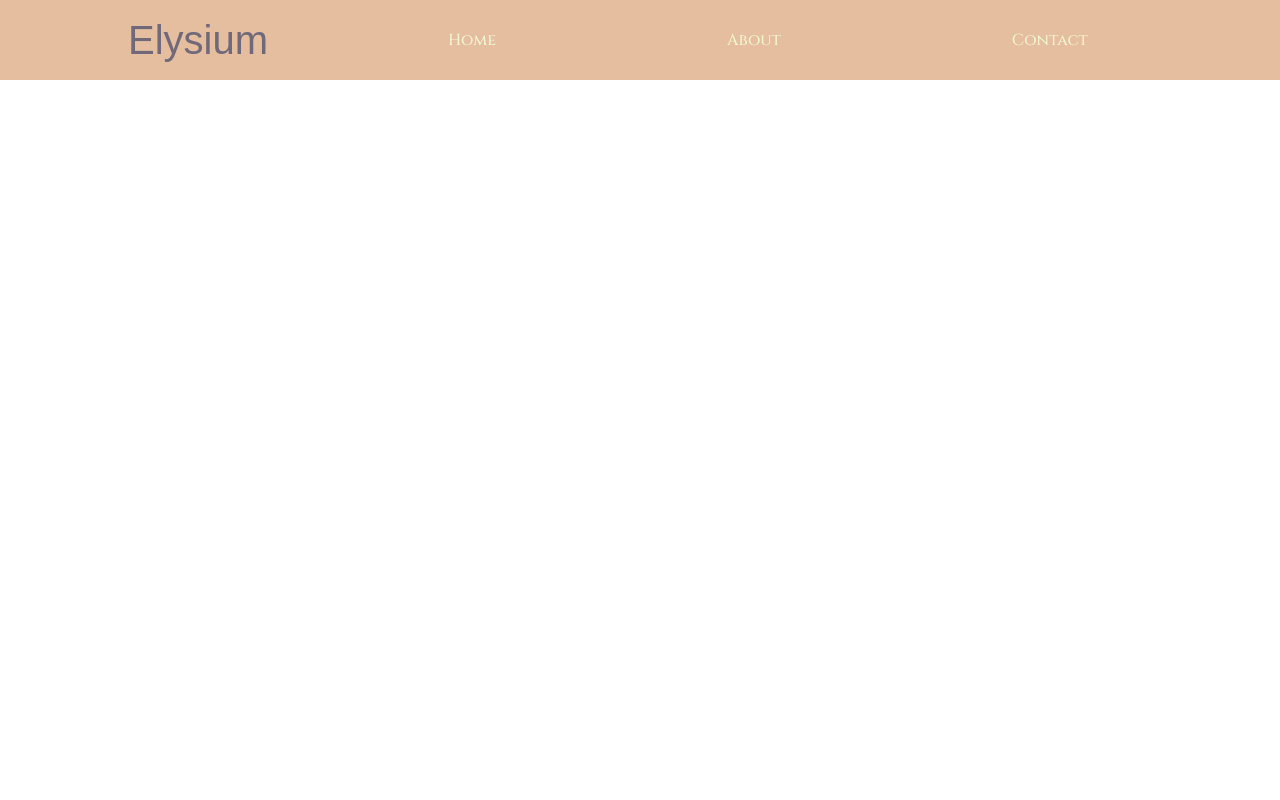
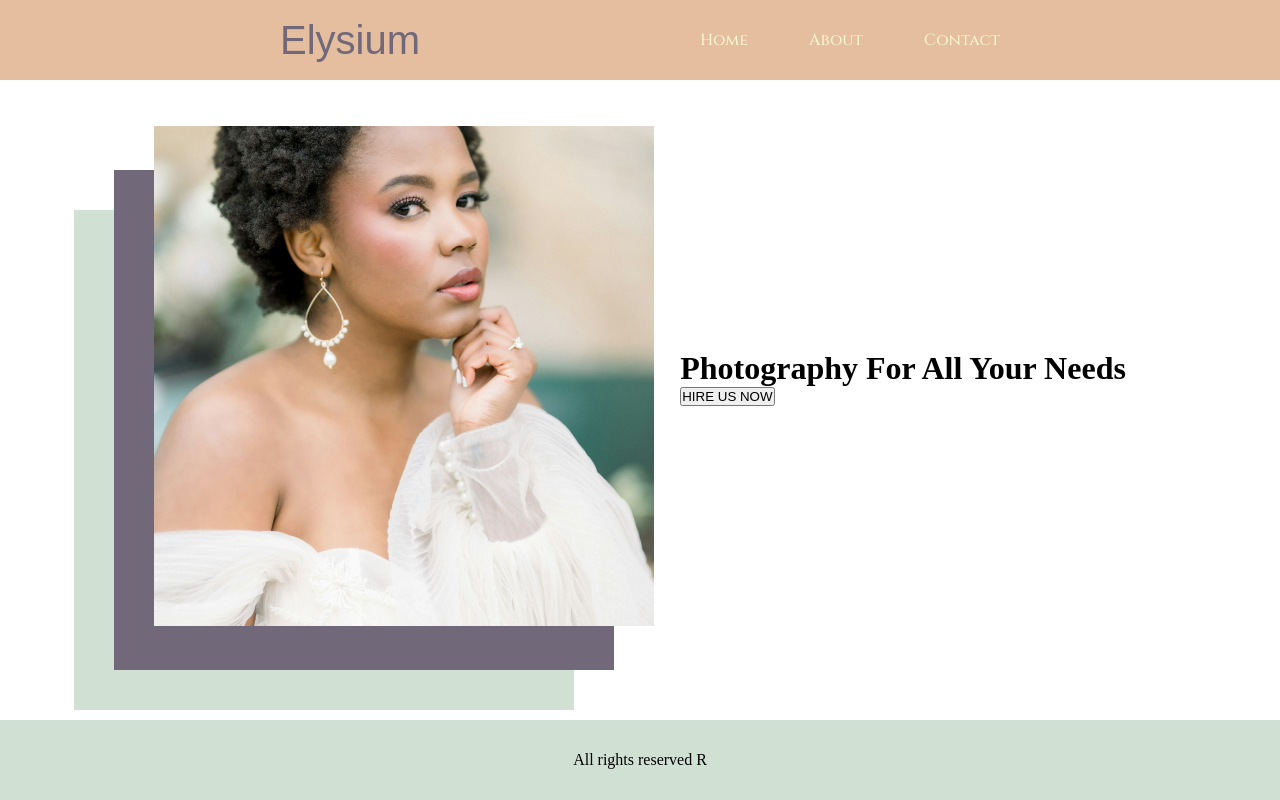
Before and after one commit to emirCo95/elysium_landing_page, a plain HTML site: page index.html in a window 1280 px wide. Drawn offline with Linux system fonts and the light colour scheme; a web font is replaced by a local one.

Commit message:
worked on a feature

```diff
--- a/index.html
+++ b/index.html
@@ -16,8 +16,20 @@
           <li><span>Contact</span></li>
         </ul>
       </nav>
-      <main></main>
-      <footer></footer>
+      <main>
+        <div class="image">
+          <div class="div_1"></div>
+          <div class="div_2"></div>
+          <div class="div_3">
+            <img src="./assets/main_img.png" alt="portrait" />
+          </div>
+        </div>
+        <div class="cta">
+          <h1>Photography For All Your Needs</h1>
+          <button>HIRE US NOW</button>
+        </div>
+      </main>
+      <footer>All rights reserved R</footer>
     </div>
   </body>
 </html>
--- a/styles.css
+++ b/styles.css
@@ -20,45 +20,70 @@ nav {
   height: 10vh;
   background-color: #e4be9e;
   display: flex;
-  justify-content: space-between;
+  justify-content: space-evenly;
   align-items: center;
-}
-
-.logo {
-  margin-left: 10%;
 }
 
 .logo span {
   font-family: 'Cedarville Cursive', sans-serif;
+  font-size: 40px;
+  font-weight: 400;
   color: #71697a;
-  font-size: 40px;
-  cursor: pointer;
 }
 
 ul.links {
-  margin-right: 15%;
-  width: 50%;
   display: flex;
   justify-content: space-between;
   list-style-type: none;
+  width: 300px;
 }
 
 ul.links li span {
   font-family: 'Cinzel', sans-serif;
+  font-weight: 500;
   color: #f2f6d0;
-  font-size: 16px;
-  font-weight: 500;
-  cursor: pointer;
-  gap: 20;
 }
 
 main {
   width: 80%;
   margin: auto;
-  height: 80vh;
+  display: flex;
+  justify-content: space-evenly;
+  align-items: center;
+  margin-bottom: 7%;
+}
+
+main .image {
+  position: relative;
+}
+
+main .image .div_1 {
+  position: absolute;
+  left: -40px;
+  bottom: -40px;
+  width: 100%;
+  height: 500px;
+  z-index: -1;
+  background-color: #71697a;
+}
+main .image .div_2 {
+  position: absolute;
+  left: -80px;
+  bottom: -80px;
+  width: 100%;
+  height: 500px;
+  z-index: -2;
+  background-color: #d0e1d4;
+}
+main .image .div_3 {
+  z-index: 1;
 }
 
 footer {
   width: 100%;
   height: 10vh;
+  display: flex;
+  justify-content: center;
+  align-items: center;
+  background-color: #d0e1d4;
 }
```
